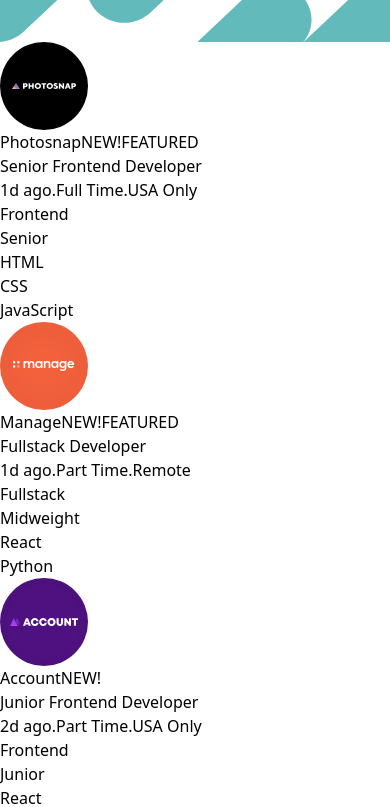
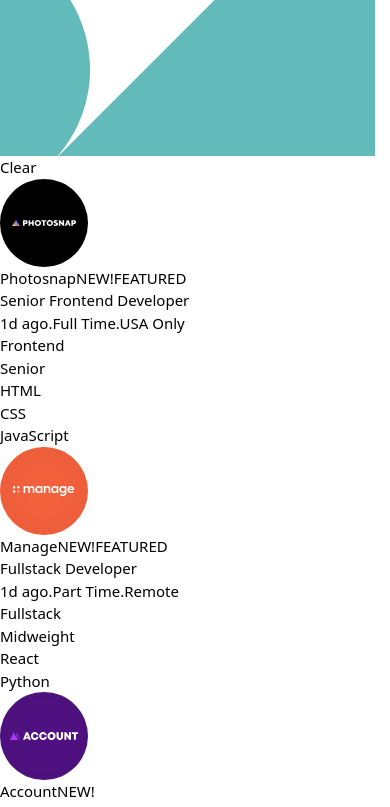
Before and after one commit to alihaghjou/job-listing-challange, a React (Vite) app: page / in a window 390 px wide. Shown: the top 807 px of the page. Built offline with nearby package versions, Linux system fonts and the light colour scheme.

Commit message:
filtering section craeted

```diff
--- a/src/App.tsx
+++ b/src/App.tsx
@@ -1,20 +1,11 @@
 import { useState } from "react";
 import data from "./data.json";
 import headerImg from "./assets/images/bg-header-desktop.svg";
-import accountLogo from "./assets/images/account.svg"
-import eyecamcoLogo from "./assets/images/eyecam-co.svg"
-import faceitLogo from "./assets/images/faceit.svg"
-import insureLogo from "./assets/images/insure.svg"
-import manageLogo from "./assets/images/manage.svg"
-import myhomeLogo from "./assets/images/myhome.svg"
-import photosnapLogo from "./assets/images/photosnap.svg"
-import shortlyLogo from "./assets/images/shortly.svg"
-import loopLogo from "./assets/images/loop-studios.svg"
-import airfilterLogo from "./assets/images/the-air-filter-company.svg"
+import headermobile from "./assets/images/bg-header-mobile.svg";
+import JobsComponent from "./Jobs";
+import RemoveIcon from "./assets/images/icon-remove.svg";
 
-const LogoArray = [photosnapLogo, manageLogo, accountLogo, myhomeLogo, loopLogo, faceitLogo, shortlyLogo, insureLogo, eyecamcoLogo, airfilterLogo]
-
-type jobType = {
+export type jobType = {
   id: number;
   company: string;
   logo: string;
@@ -29,50 +20,45 @@ type jobType = {
   languages: string[];
   tools: string[];
 };
-//todo: add header image color
 //todo: add filtering display
 function App() {
   const [jobs, setJobs] = useState<jobType[]>(data);
+  const [filterBase, setFilterBase] = useState<string[]>([]);
   function handleFilter(basedOn: string) {
-    const d = [...jobs].filter((item) => [item.role, item.level, ...item.tools, ...item.languages ].includes(basedOn))
-    setJobs(d)
+    setFilterBase([...filterBase, basedOn]);
+    const d = [...jobs].filter((item) =>
+      [item.role, item.level, ...item.tools, ...item.languages].includes(
+        basedOn
+      )
+    );
+    setJobs(d);
   }
   return (
     <>
-      <header className="mb-10 w-full bg-green-500">
-        <img src={headerImg} alt="header" className="w-full" />
+      <header className="mb-10 w-full bg-[#5ba4a4]">
+        <img
+          src={window.innerWidth > 750 ? headerImg : headermobile}
+          alt="header"
+          className="w-full"
+        />
       </header>
+      <section className="flex w-3/4 m-auto gap-3 rounded items-center -translate-y-1/3 mb-6 p-4 shadow-xl">
+        <div className="flex flex-wrap gap-3">
+          {filterBase.map((f) => (
+            <div>
+              <span>{f} </span>
+              <button className="">
+                <img src={RemoveIcon} alt="remove" />
+              </button>
+            </div>
+          ))}
+        </div>
+        <div className="w-1/3">
+          <button>Clear</button>
+        </div>
+      </section>
       <article className="flex flex-col gap-10 w-3/4 m-auto">
-        {jobs.map((job) => (
-          <div
-            key={job.id}
-            className="flex md:flex-row flex-col gap-6 justify-between md:items-center shadow-xl py-4 px-6 "
-          >
-            <div className="flex md:flex-row relative flex-col justify-center md:items-center gap-4 border-b pb-4 md:border-none">
-              <section className="absolute top-0 -translate-y-1/2 md:relative md:top-12">
-                <img src={LogoArray[job.id-1]} alt="Image" className="w-2/3" />
-              </section>
-              <section className="mt-12 flex flex-col gap-2">
-                <div className="flex gap-3">
-                  <span>{job.company}</span>
-                  {job.new ? <span>NEW!</span> : <></>}
-                  {job.featured ? <span>FEATURED</span> : <></>}
-                </div>
-                <div>{job.position}</div>
-                <div>
-                  <span>{job.postedAt}</span>.<span>{job.contract}</span>.
-                  <span>{job.location}</span>
-                </div>
-              </section>
-            </div>
-
-            <section className="flex flex-wrap gap-6">
-              {[job.role, job.level, ...job.tools, ...job.languages ].map((item, i) => (
-                <div key={i} onClick={() => handleFilter(item)} className="bg-slate-300 py-1 px-2 rounded">{item}</div>
-              ))}
-            </section>
-          </div>
-        ))}
+        <JobsComponent handleFilter={handleFilter} jobs={jobs} />
       </article>
     </>
   );
--- /dev/null
+++ b/src/ImagesArray.ts
@@ -0,0 +1,23 @@
+import accountLogo from "./assets/images/account.svg";
+import eyecamcoLogo from "./assets/images/eyecam-co.svg";
+import faceitLogo from "./assets/images/faceit.svg";
+import insureLogo from "./assets/images/insure.svg";
+import manageLogo from "./assets/images/manage.svg";
+import myhomeLogo from "./assets/images/myhome.svg";
+import photosnapLogo from "./assets/images/photosnap.svg";
+import shortlyLogo from "./assets/images/shortly.svg";
+import loopLogo from "./assets/images/loop-studios.svg";
+import airfilterLogo from "./assets/images/the-air-filter-company.svg";
+
+export const LogoArray = [
+  photosnapLogo,
+  manageLogo,
+  accountLogo,
+  myhomeLogo,
+  loopLogo,
+  faceitLogo,
+  shortlyLogo,
+  insureLogo,
+  eyecamcoLogo,
+  airfilterLogo,
+];
--- /dev/null
+++ b/src/Jobs.tsx
@@ -0,0 +1,52 @@
+import { LogoArray } from "./ImagesArray";
+import { jobType } from "./App";
+
+type propsType = {
+  jobs: jobType[];
+  handleFilter: (basedOn: string) => void;
+};
+
+export default function JobsComponent({ jobs, handleFilter }: propsType) {
+  return (
+    <>
+      {jobs.map((job) => (
+        <div
+          key={job.id}
+          className="flex md:flex-row flex-col gap-6 justify-between md:items-center shadow-xl py-4 px-6 "
+        >
+          <div className="flex md:flex-row relative flex-col justify-center md:items-center gap-4 border-b pb-4 md:border-none">
+            <section className="absolute top-0 -translate-y-1/2 md:relative md:top-12">
+              <img src={LogoArray[job.id - 1]} alt="Image" className="w-2/3" />
+            </section>
+            <section className="mt-12 flex flex-col gap-2">
+              <div className="flex gap-3">
+                <span>{job.company}</span>
+                {job.new ? <span>NEW!</span> : <></>}
+                {job.featured ? <span>FEATURED</span> : <></>}
+              </div>
+              <div>{job.position}</div>
+              <div>
+                <span>{job.postedAt}</span>.<span>{job.contract}</span>.
+                <span>{job.location}</span>
+              </div>
+            </section>
+          </div>
+
+          <section className="flex flex-wrap gap-6">
+            {[job.role, job.level, ...job.tools, ...job.languages].map(
+              (item, i) => (
+                <div
+                  key={i}
+                  onClick={() => handleFilter(item)}
+                  className="bg-slate-300 py-1 px-2 rounded"
+                >
+                  {item}
+                </div>
+              )
+            )}
+          </section>
+        </div>
+      ))}
+    </>
+  );
+}
--- a/src/index.css
+++ b/src/index.css
@@ -1,3 +1,7 @@
 @tailwind base;
 @tailwind components;
 @tailwind utilities;
+
+body {
+    font-size: 15px;
+}
```
